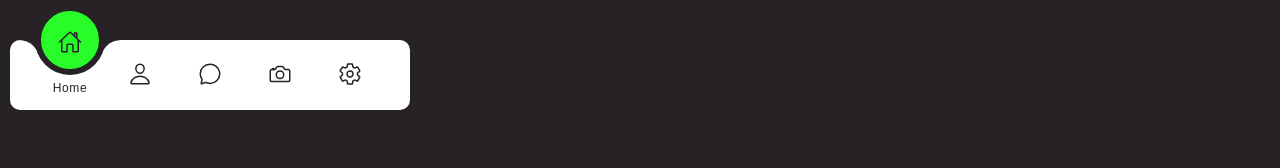
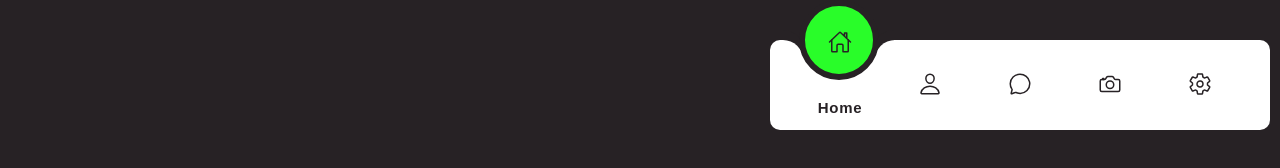
Before and after one commit to alyaoui/navigator, a plain HTML site: page index.html in a window 1280 px wide. Drawn offline with nearby package versions, Linux system fonts and the light colour scheme.

Commit message:
modified navigator

```diff
--- a/index.html
+++ b/index.html
@@ -1,13 +1,16 @@
 <!DOCTYPE html>
 <html lang="en">
   <head>
-  <meta charset="UTF-8">
+    <meta charset="UTF-8" />
     <title>navigation magic</title>
-  <link rel="stylesheet" href="./style.css">
-  <link rel="preconnect" href="https://fonts.googleapis.com">
-  <link rel="preconnect" href="https://fonts.gstatic.com" crossorigin>
-  <link href="https://fonts.googleapis.com/css2?family=Cairo:wght@200&display=swap" rel="stylesheet">
-  <meta name="viewport" content="width=device-width, initial-scale=1.0">
+    <link rel="stylesheet" href="./style.css" />
+    <link rel="preconnect" href="https://fonts.googleapis.com" />
+    <link rel="preconnect" href="https://fonts.gstatic.com" crossorigin />
+    <link
+      href="https://fonts.googleapis.com/css2?family=Cairo:wght@200&display=swap"
+      rel="stylesheet"
+    />
+    <meta name="viewport" content="width=device-width, initial-scale=1.0" />
   </head>
   <body>
     <div class="navigation">
@@ -15,7 +18,7 @@
         <li class="list active">
           <a href="#">
             <span class="icon">
-            <ion-icon name="home-outline" class="wass"></ion-icon>
+              <ion-icon name="home-outline" ></ion-icon>
             </span>
             <span class="text">Home</span>
           </a>
@@ -23,7 +26,7 @@
         <li class="list">
           <a href="#">
             <span class="icon">
-            <ion-icon name="person-outline" class="wass"></ion-icon>
+              <ion-icon name="person-outline" ></ion-icon>
             </span>
             <span class="text">Profile</span>
           </a>
@@ -31,23 +34,23 @@
         <li class="list">
           <a href="#">
             <span class="icon">
-            <ion-icon name="chatbubble-outline" class="wass"></ion-icon>
+              <ion-icon name="chatbubble-outline" ></ion-icon>
             </span>
-          <span class="text">message</span>
+            <span class="text">Message</span>
           </a>
         </li>
         <li class="list">
           <a href="#">
             <span class="icon">
-            <ion-icon name="camera-outline" class="wass"></ion-icon>
+              <ion-icon name="camera-outline" ></ion-icon>
             </span>
-          <span class="text">photos</span>
+            <span class="text">Photos</span>
           </a>
         </li>
         <li class="list">
           <a href="#">
             <span class="icon">
-            <ion-icon name="settings-outline" class="wass"></ion-icon>
+              <ion-icon name="settings-outline" ></ion-icon>
             </span>
             <span class="text">Setting </span>
           </a>
@@ -56,17 +59,20 @@
       </ul>
     </div>
     <script>
-    const list = document.querySelectorAll('.list')
+      const list = document.querySelectorAll(".list");
       function activeLink() {
-      list.forEach((item) =>
-        item.classList.remove('active'));
-      this.classList.add('active');
+        list.forEach((item) => item.classList.remove("active"));
+        this.classList.add("active");
       }
-    list.forEach((item) =>
-      item.addEventListener('click', activeLink));
+      list.forEach((item) => item.addEventListener("click", activeLink));
     </script>
-  <script type="module" src="https://unpkg.com/ionicons@5.5.2/dist/ionicons/ionicons.esm.js"></script>
-  <script nomodule src="https://unpkg.com/ionicons@5.5.2/dist/ionicons/ionicons.js"></script>
+    <script
+      type="module"
+      src="https://unpkg.com/ionicons@5.5.2/dist/ionicons/ionicons.esm.js"
+    ></script>
+    <script
+      nomodule
+      src="https://unpkg.com/ionicons@5.5.2/dist/ionicons/ionicons.js"
+    ></script>
   </body>
-
 </html>
--- a/style.css
+++ b/style.css
@@ -16,11 +16,11 @@ body {
   position: relative;
 }
 .navigation {
-  width: 400px;
-  height: 70px;
+  width: 500px;
+  height: 90px;
   position: absolute;
   top: 0;
-  left: 10px;
+  right: 10px;
   margin-top: 40px;
   background: #fff;
   display: flex;
@@ -31,15 +31,14 @@ body {
 }
 .navigation ul {
   display: flex;
-  width: 350px;
-
+  width: fit-content;
+  /* border: 2px solid #92587b ; */
 }
 .navigation ul li {
-
   position: relative;
   list-style: none;
-  width: 70px;
-  height: 70px;
+  width: 90px;
+  height: 90px;
   z-index: 1;
 }
 .navigation ul li a {
@@ -55,7 +54,7 @@ body {
 .navigation ul li a .icon {
   position: relative;
   display: block;
-  line-height: 75px;
+  line-height: 95px;
   font-size: 1.5em;
   text-align: center;
   transition: 0.5s;
@@ -63,27 +62,29 @@ body {
 
 }
 .navigation ul li.active a .icon {
-  transform: translateY(-32px);
+  transform: translateY(-42px);
 }
 .navigation ul li a .text {
   position: absolute;
   color: var(--clr);
-  font-weight: 400;
-  font-size: 0.75em;
+  font-weight: bold;
+  /* font-size: 0.75em; */
    letter-spacing: 0.05em;
+   font-size: 15px;
    transition: 0.5s;
    opacity: 0;
-   transform: translateY(20px);
+   transform: translateY(30px);
 }
 .navigation ul li.active a .text {
   opacity: 1;
-  transform: translateY(10px);
+  transform: translateY(20px);
 }
 .indicator {
   position: absolute;
-  top: -50%;
-  width: 70px;
-  height: 70px;
+  top: -40px;
+  left: 29px;
+  width: 80px;
+  height: 80px;
   background: #29fd29;
   border-radius: 50%;
   border: 6px solid var(--clr);
@@ -112,26 +113,17 @@ body {
   box-shadow: -1px -10px 0 0 var(--clr);
 }
 .navigation ul li:nth-child(1).active ~ .indicator{
-  transform: translateX(calc(70px * 0));
+  transform: translateX(calc(90px * 0));
 }
 .navigation ul li:nth-child(2).active ~ .indicator{
-  transform: translateX(calc(70px * 1));
+  transform: translateX(calc(90px * 1));
 }
 .navigation ul li:nth-child(3).active ~ .indicator{
-  transform: translateX(calc(70px * 2));
+  transform: translateX(calc(90px * 2));
 }
 .navigation ul li:nth-child(4).active ~ .indicator{
-  transform: translateX(calc(70px * 3));
+  transform: translateX(calc(90px * 3));
 }
 .navigation ul li:nth-child(5).active ~ .indicator{
-  transform: translateX(calc(70px * 4));
+  transform: translateX(calc(90px * 4));
 }
-/* .wassim {
-  position: absolute;
-    width: 550px;
-    height: 500px;
-    bottom: 0px;
-    background: #fff;
-    border: 4px solid red;
-
-} */
```
Lines whose indentation alone changed are shown as unchanged.
